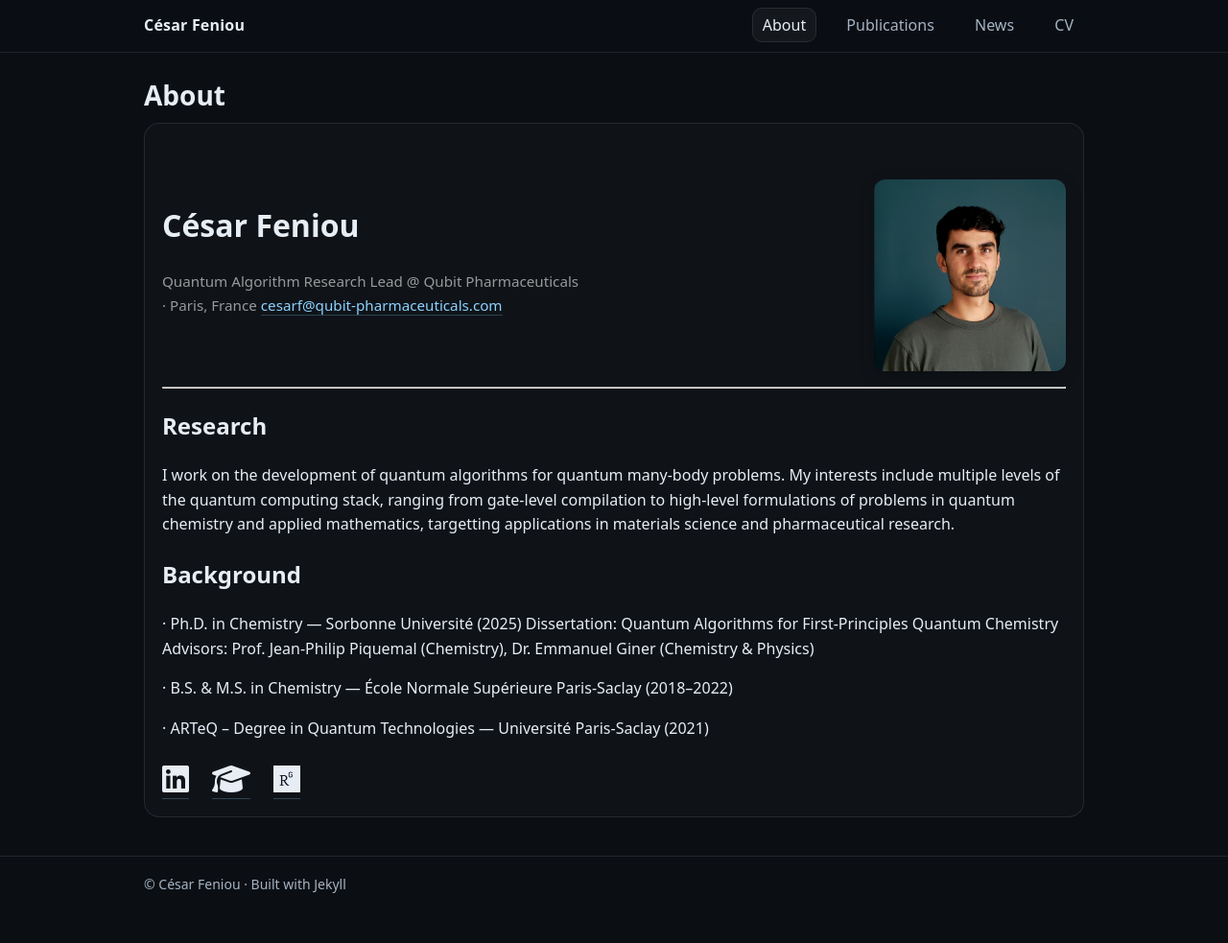
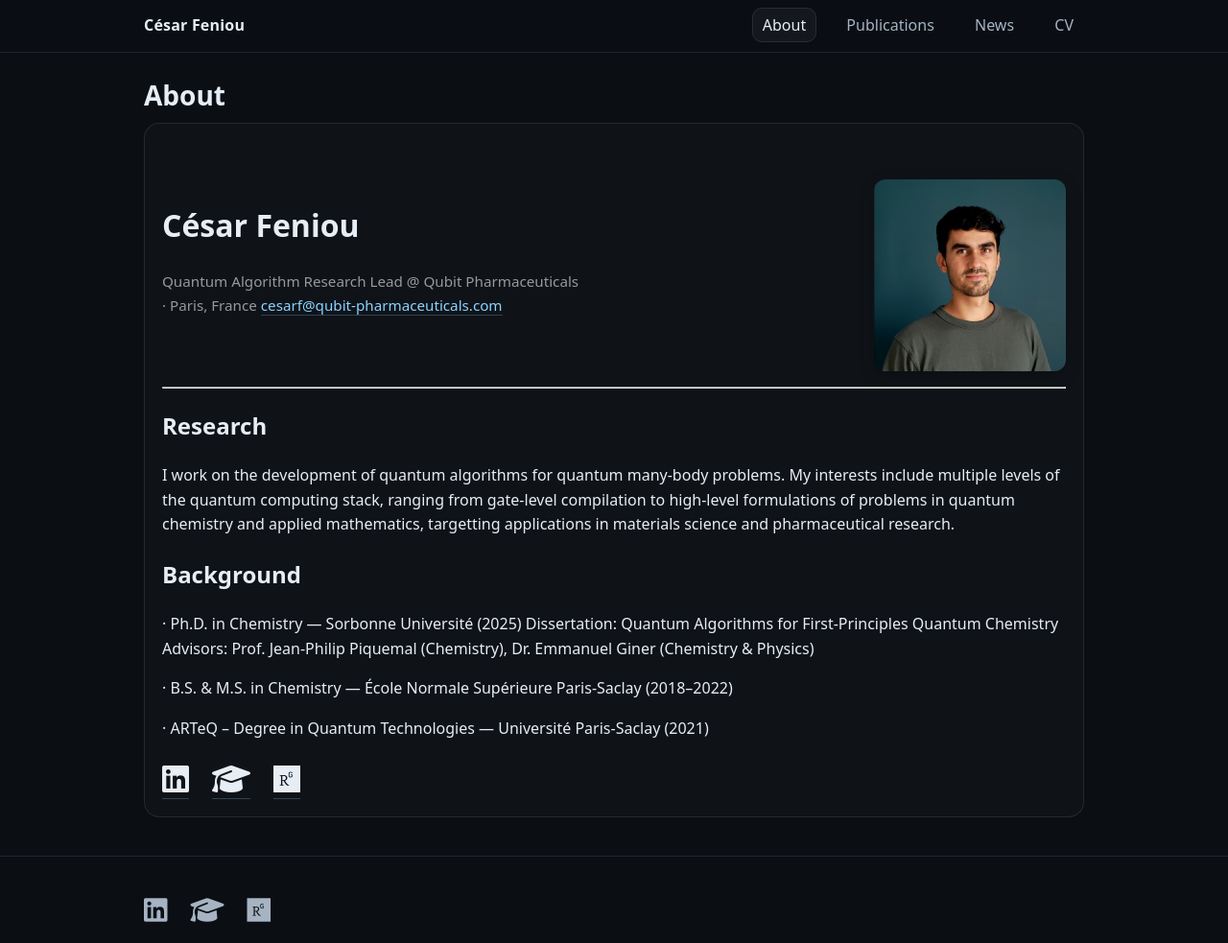
Before and after one commit to cesarfeniou/cesarfeniou.github.io, a Jekyll site: the page built from index.md, in a window 1280 px wide and 983 px high. Shown: the whole window at 96% size. Built offline with Jekyll 4.4.1, drawn with Linux system fonts in a browser that asks for light colours.

Commit message:
Update default.html

```diff
--- a/_layouts/default.html
+++ b/_layouts/default.html
@@ -44,10 +44,10 @@
       </div>
     </main>
 
-    <footer class="site-footer">
-      <div class="container">
-        <span>© {{ site.title }} · Built with Jekyll</span>
-      </div>
-    </footer>
+  <footer class="site-footer">
+    <div class="container footer-inner">
+      {% include social-icons.html %}
+    </div>
+  </footer>
   </body>
 </html>
```
